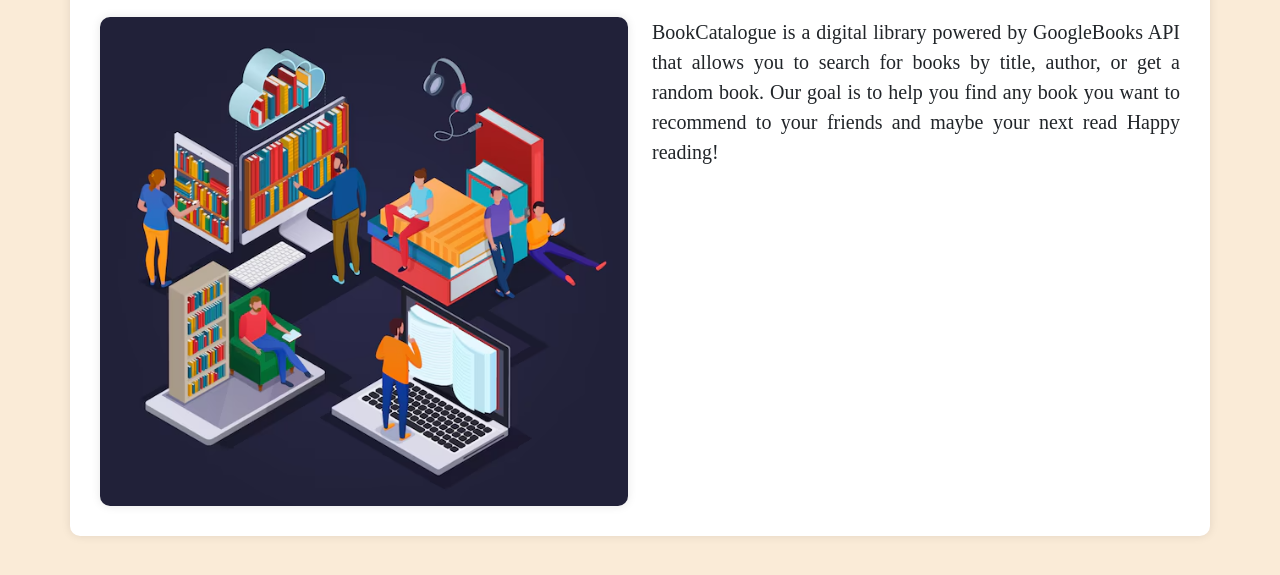
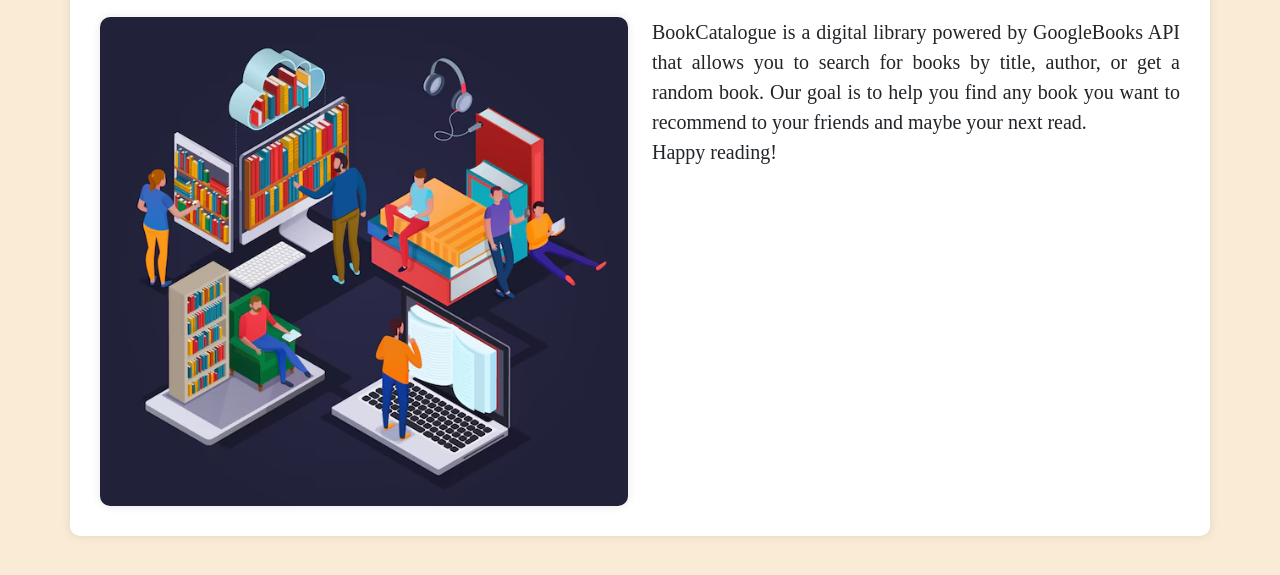
Before and after one commit to codralexandra/Book-catalogue, a plain HTML site: page book-catalogue/public/about.html in a window 1280 px wide. Shown: the part 205-780 px from the top of the page. Drawn offline with nearby package versions, Linux system fonts and the light colour scheme.

Commit message:
Final(?) fix

```diff
--- a/book-catalogue/public/about.html
+++ b/book-catalogue/public/about.html
@@ -43,7 +43,8 @@
           <div class="col-md-6">
             <p id="intro-paragraph">
               BookCatalogue is a digital library powered by GoogleBooks API that allows you to search for books by title, author, or get a random book.
-              Our goal is to help you find any book you want to recommend to your friends and maybe your next read
+              Our goal is to help you find any book you want to recommend to your friends and maybe your next read.
+              </br>
               Happy reading!
             </p>
           </div>
```
